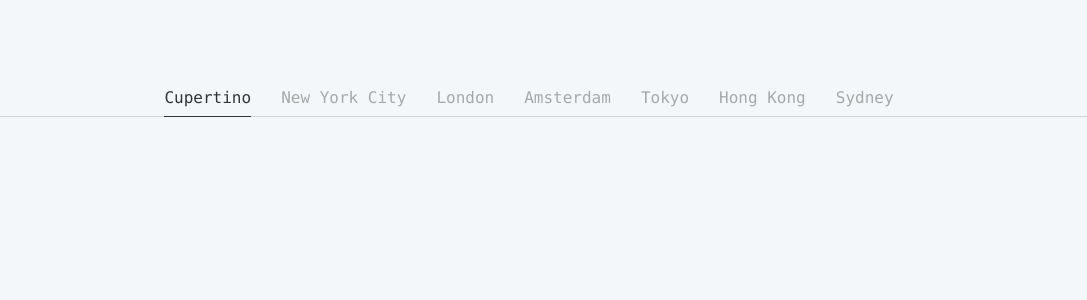
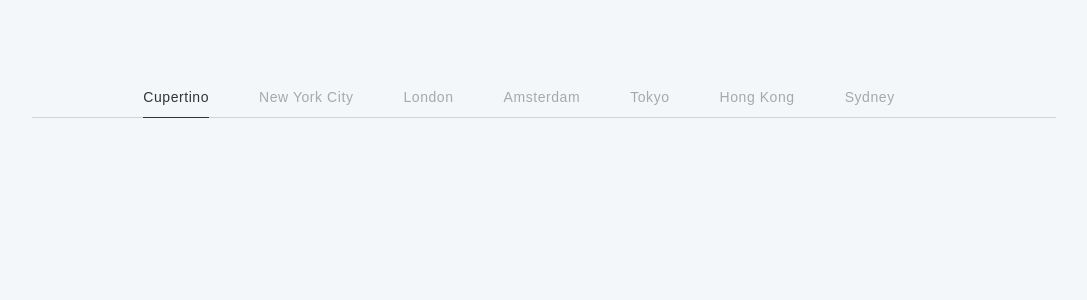
Before and after one commit to ChesterHub/CriticalMass, a React app: page / in a window 1280 px wide. Shown: the top 300 px of the page, without its empty margins (104-1191 px from the left). Built offline with nearby package versions, Linux system fonts and the light colour scheme.

Commit message:
add dynamic styles

```diff
--- a/components/CityTabs.jsx
+++ b/components/CityTabs.jsx
@@ -23,8 +23,8 @@
 
 		let width = element.getBoundingClientRect().width;
 	  let height = element.getBoundingClientRect().height;
-	  let left = element.getBoundingClientRect().left;
-	  let top = element.getBoundingClientRect().top;
+	  let left = element.getBoundingClientRect().left + window.pageXOffset;
+	  let top = element.getBoundingClientRect().top  + window.pageYOffset;
 
 		dash.style.width = `${width}px`
 	  dash.style.height = `${height}px`
--- a/styles/app.css
+++ b/styles/app.css
@@ -1,34 +1,38 @@
 body {
-	height: 100vh;
-	width: 100vw;
 	background-color: #f3f7fa;
-	font-family: "Lucida Console", Courier, monospace;
+	font-family: Arial, Helvetica, sans-serif;
 }
 .main-app {
 	padding-top: 80px;
-	width: 90%;
+	height: 100vh;
+	width: 100vw;
 	text-align: center;
 	margin: auto;
+	overflow-x: hidden;
 }
 
 .nav-tabs {
 	display: block;
 	margin: auto;
 	white-space: nowrap;
+	overflow-x: scroll;
+  margin-left: 10%;
+  margin-right: 10%;
 	padding-bottom: 8px;
-	border-bottom:  lightgrey 1px solid;
+	border-bottom: lightgrey 1px solid;
 }
 
 .city-tab {
 	display: inline-block;
 	height: 20px;
 	color: #a8a8a8;
-	font-size: 16px;
-	margin-right: 30px;
+	font-size: 14px;
+	margin-right: 50px;
+	letter-spacing: 0.04em;
 }
 
 .city-tab:hover {
-	color: #3232ff;
+	color: #0080ff;
 	cursor: pointer;
 }
 .city-tab.selected {
@@ -46,3 +50,9 @@
 	border-bottom: #333333 1px solid;
 	transition: all 0.40s ease-out;
 }
+
+@media only screen and (max-width: 900px) {
+	.main-app {
+		/*width: 100%;*/
+	}
+}
```
